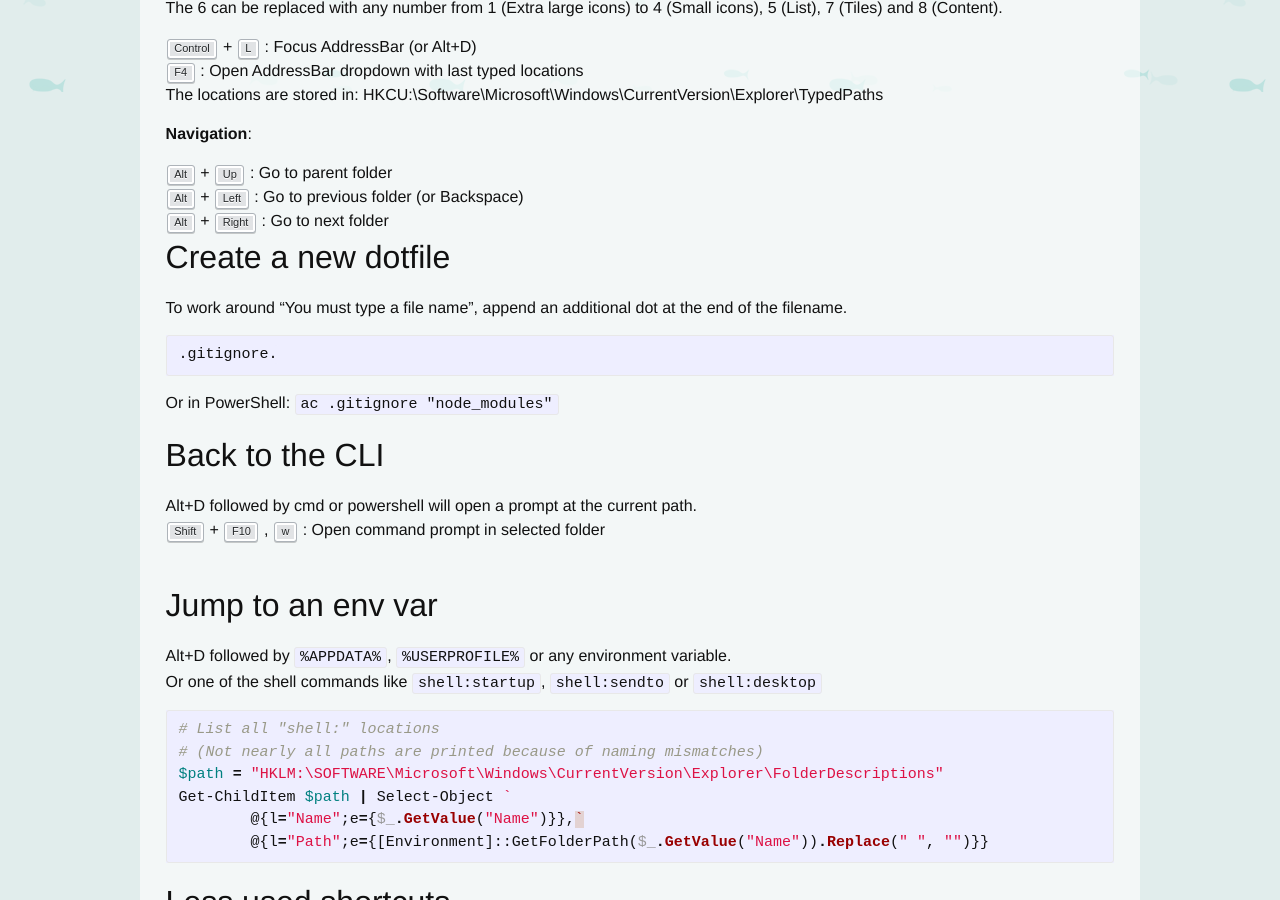
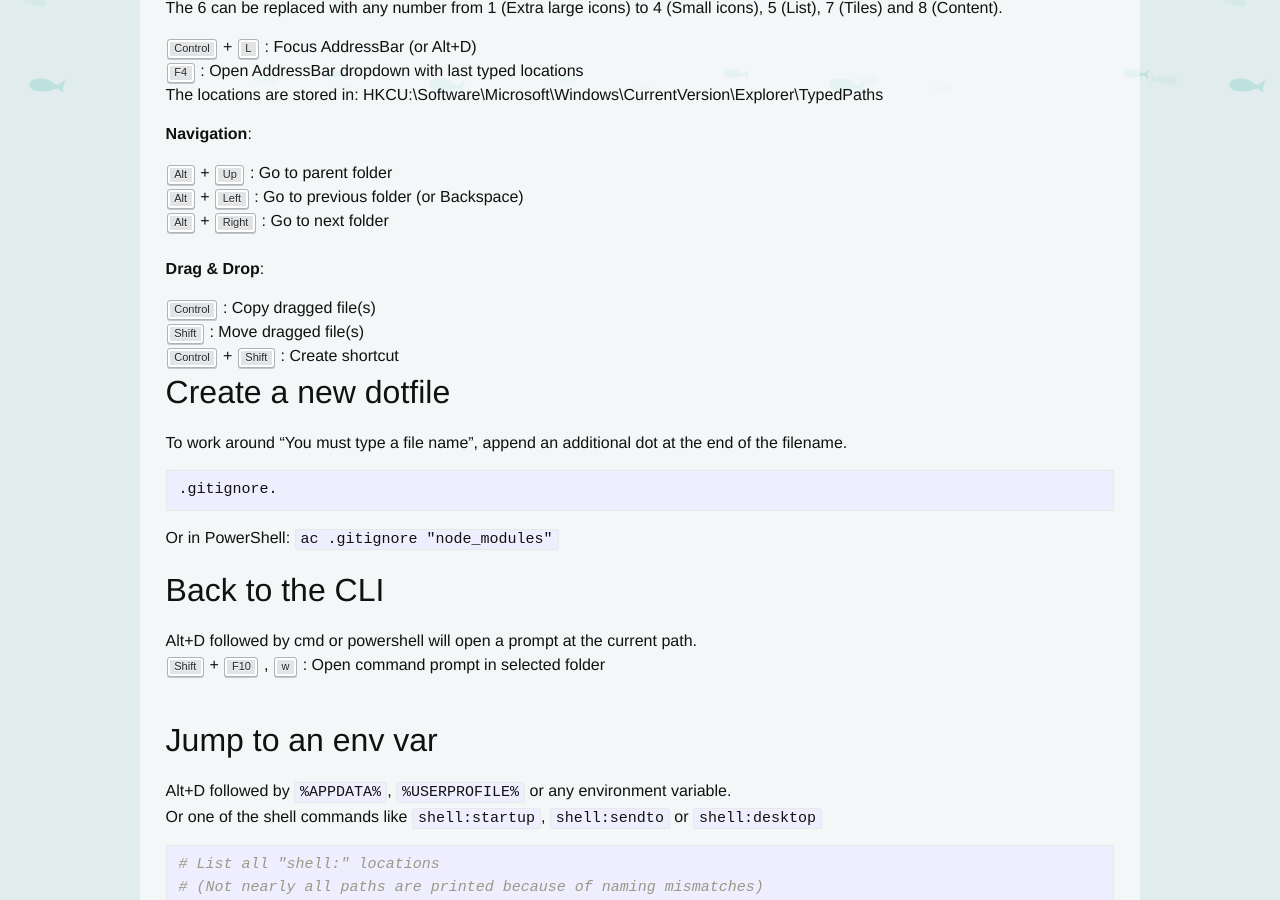
Before and after one commit to Laoujin/bliki, a Jekyll site: the page built from _posts/productivity/2017-04-22-advanced-windows-explorer.md, in a window 1280 px wide and 900 px high, scrolled down 808 px. Built offline with Jekyll 4.4.1, drawn with Linux system fonts in a browser that asks for light colours; some web fonts are replaced.

Commit message:
post: explorer shortcuts: drag & drop shortcuts

```diff
--- a/_posts/productivity/2017-04-22-advanced-windows-explorer.md
+++ b/_posts/productivity/2017-04-22-advanced-windows-explorer.md
@@ -59,7 +59,11 @@ The locations are stored in: HKCU:\Software\Microsoft\Windows\CurrentVersion\Exp
 {% include kbd k="Alt+Left" l="Go to previous folder (or Backspace)" %}
 {% include kbd k="Alt+Right" l="Go to next folder" %}
 
-
+<br>
+**Drag &amp; Drop**:
+{% include kbd k="Control" l="Copy dragged file(s)" %}
+{% include kbd k="Shift" l="Move dragged file(s)" %}
+{% include kbd k="Control+Shift" l="Create shortcut" %}
 
 ## Create a new dotfile
 
```
